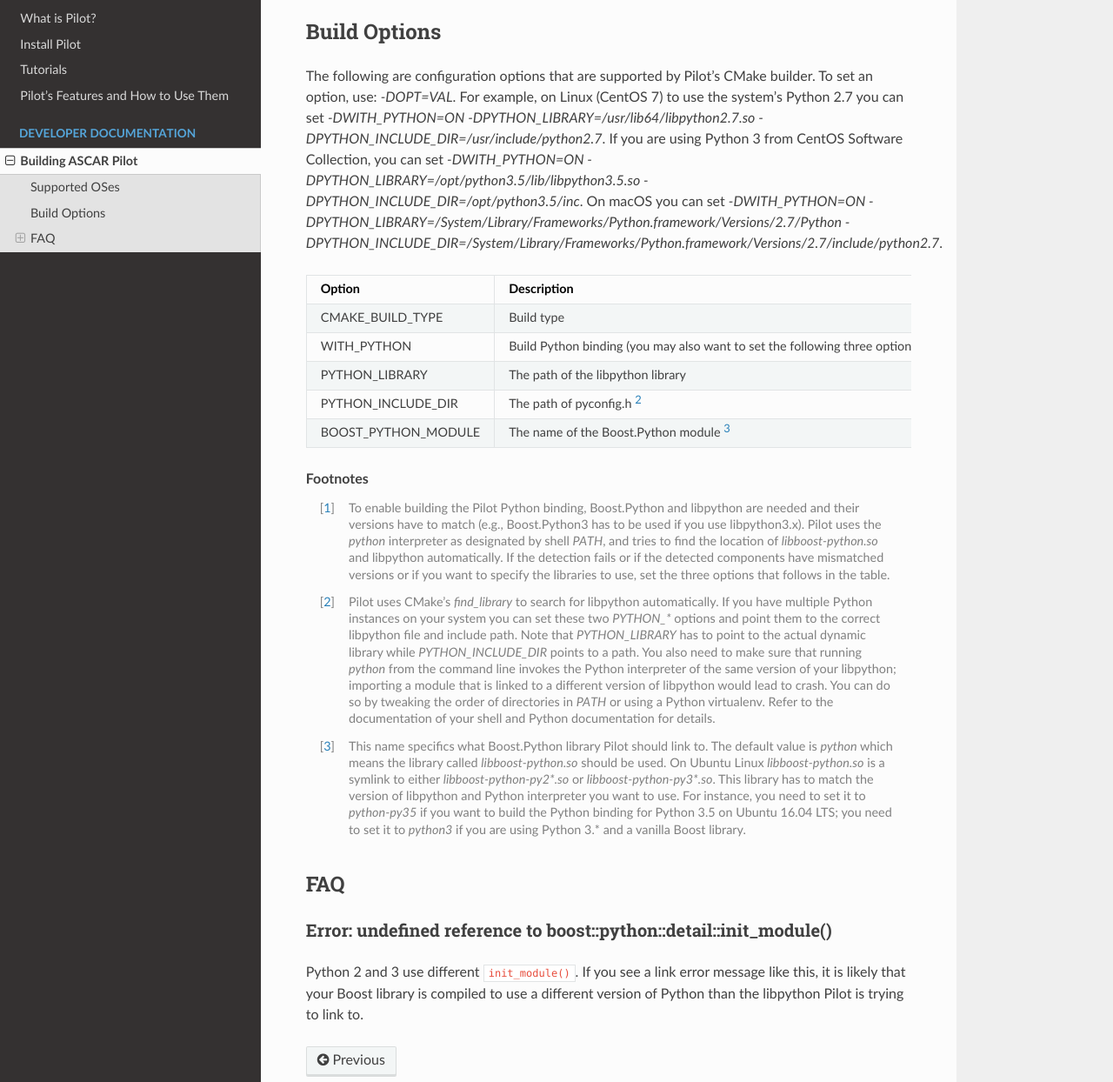
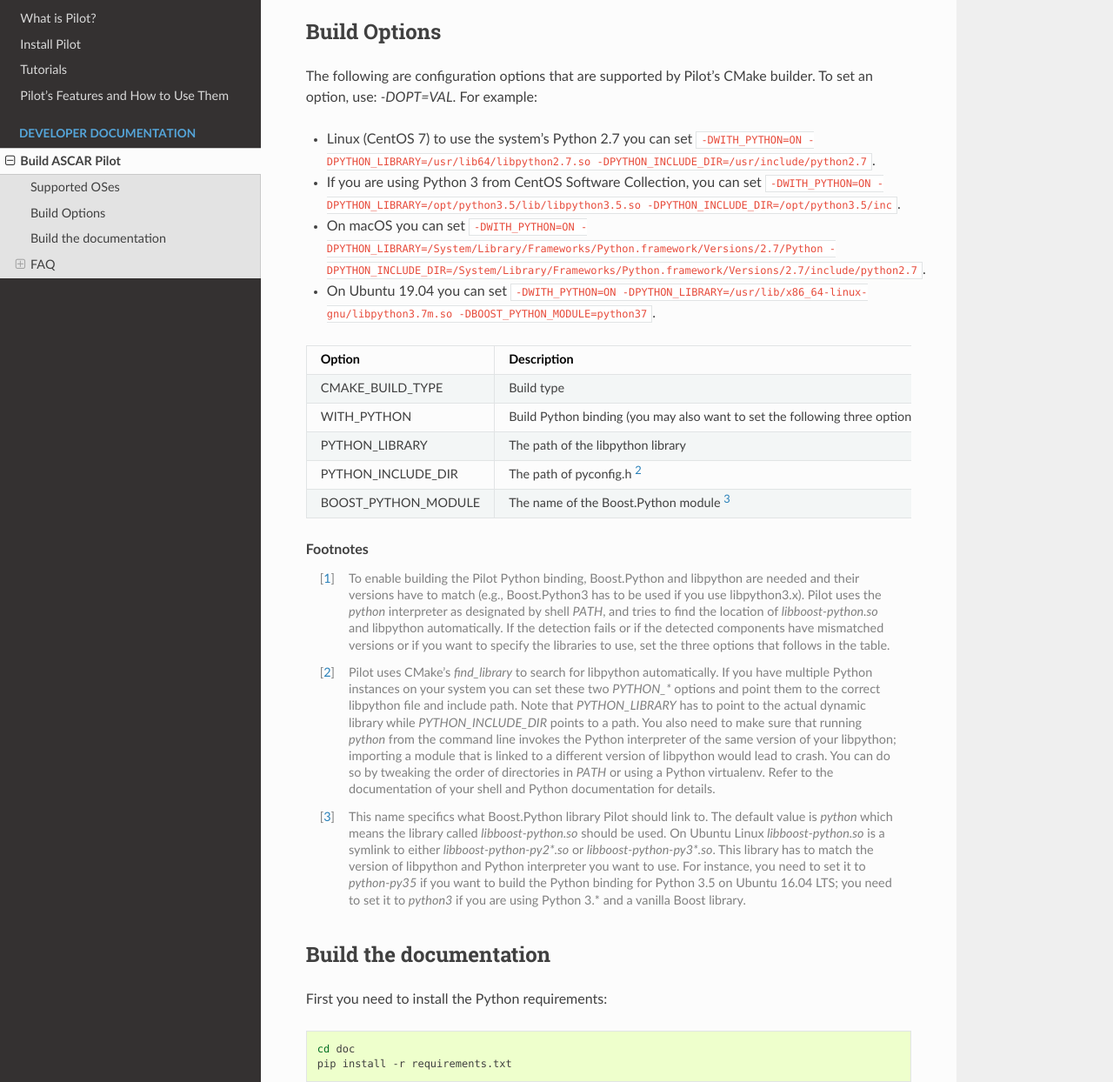
Before and after one commit to ascar-io/pilot-bench, a Sphinx documentation site: the page built from doc/build.rst, in a window 1280 px wide and 1400 px high, scrolled down 870 px, cut to the strip 156-1400 px from the top of the window. Shown: the whole strip at 87% size. Built offline with Sphinx 7.4.7 and the Read the Docs theme 2.0.0, drawn with Linux system fonts in a browser that asks for light colours; pages that are not in the unit, such as notebooks, are missing from menus; some of the changed text lies outside the part shown.

Commit message:
New documentation sections for building the doc and setting up Python binding

```diff
--- a/doc/build.rst
+++ b/doc/build.rst
@@ -1,5 +1,5 @@
-Building ASCAR Pilot
-####################
+Build ASCAR Pilot
+#################
 
 .. include:: warning-of-unstable.rst
 
@@ -17,13 +17,16 @@
 *************
 
 The following are configuration options that are supported by Pilot's
-CMake builder. To set an option, use: `-DOPT=VAL`. For example, on
-Linux (CentOS 7) to use the system's Python 2.7 you can set
-`-DWITH_PYTHON=ON -DPYTHON_LIBRARY=/usr/lib64/libpython2.7.so -DPYTHON_INCLUDE_DIR=/usr/include/python2.7`.
-If you are using Python 3 from CentOS Software Collection, you can set
-`-DWITH_PYTHON=ON -DPYTHON_LIBRARY=/opt/python3.5/lib/libpython3.5.so -DPYTHON_INCLUDE_DIR=/opt/python3.5/inc`.
-On macOS you can set
-`-DWITH_PYTHON=ON -DPYTHON_LIBRARY=/System/Library/Frameworks/Python.framework/Versions/2.7/Python -DPYTHON_INCLUDE_DIR=/System/Library/Frameworks/Python.framework/Versions/2.7/include/python2.7`.
+CMake builder. To set an option, use: `-DOPT=VAL`. For example:
+
+* Linux (CentOS 7) to use the system's Python 2.7 you can set
+  ``-DWITH_PYTHON=ON -DPYTHON_LIBRARY=/usr/lib64/libpython2.7.so -DPYTHON_INCLUDE_DIR=/usr/include/python2.7``.
+* If you are using Python 3 from CentOS Software Collection, you can set
+  ``-DWITH_PYTHON=ON -DPYTHON_LIBRARY=/opt/python3.5/lib/libpython3.5.so -DPYTHON_INCLUDE_DIR=/opt/python3.5/inc``.
+* On macOS you can set
+  ``-DWITH_PYTHON=ON -DPYTHON_LIBRARY=/System/Library/Frameworks/Python.framework/Versions/2.7/Python -DPYTHON_INCLUDE_DIR=/System/Library/Frameworks/Python.framework/Versions/2.7/include/python2.7``.
+* On Ubuntu 19.04 you can set
+  ``-DWITH_PYTHON=ON -DPYTHON_LIBRARY=/usr/lib/x86_64-linux-gnu/libpython3.7m.so -DBOOST_PYTHON_MODULE=python37``.
 
 =================== ================================================================================== ================ ==========
 Option              Description                                                                        Default          Introduced
@@ -73,6 +76,23 @@
          `python3` if you are using Python 3.* and a vanilla Boost
          library.
 
+Build the documentation
+***********************
+
+First you need to install the Python requirements:
+
+.. code-block:: bash
+
+   cd doc
+   pip install -r requirements.txt
+
+Then you can build the documentation to your desired format, such as HTML:
+
+.. code-block:: bash
+
+   make html
+
+
 FAQ
 ****
 
```
Also changed, not shown: doc/install-linux.rst (+13 -0 lines).
